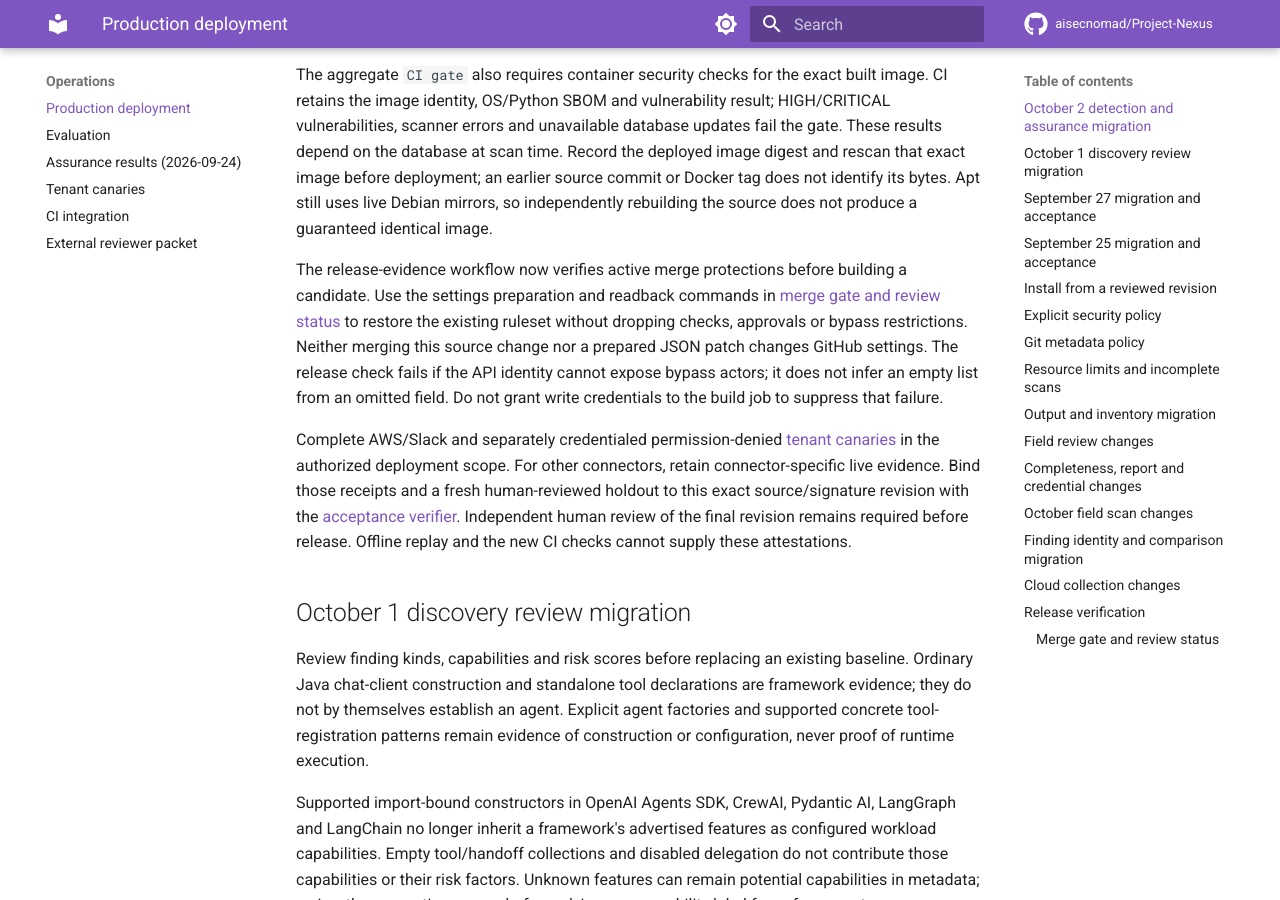
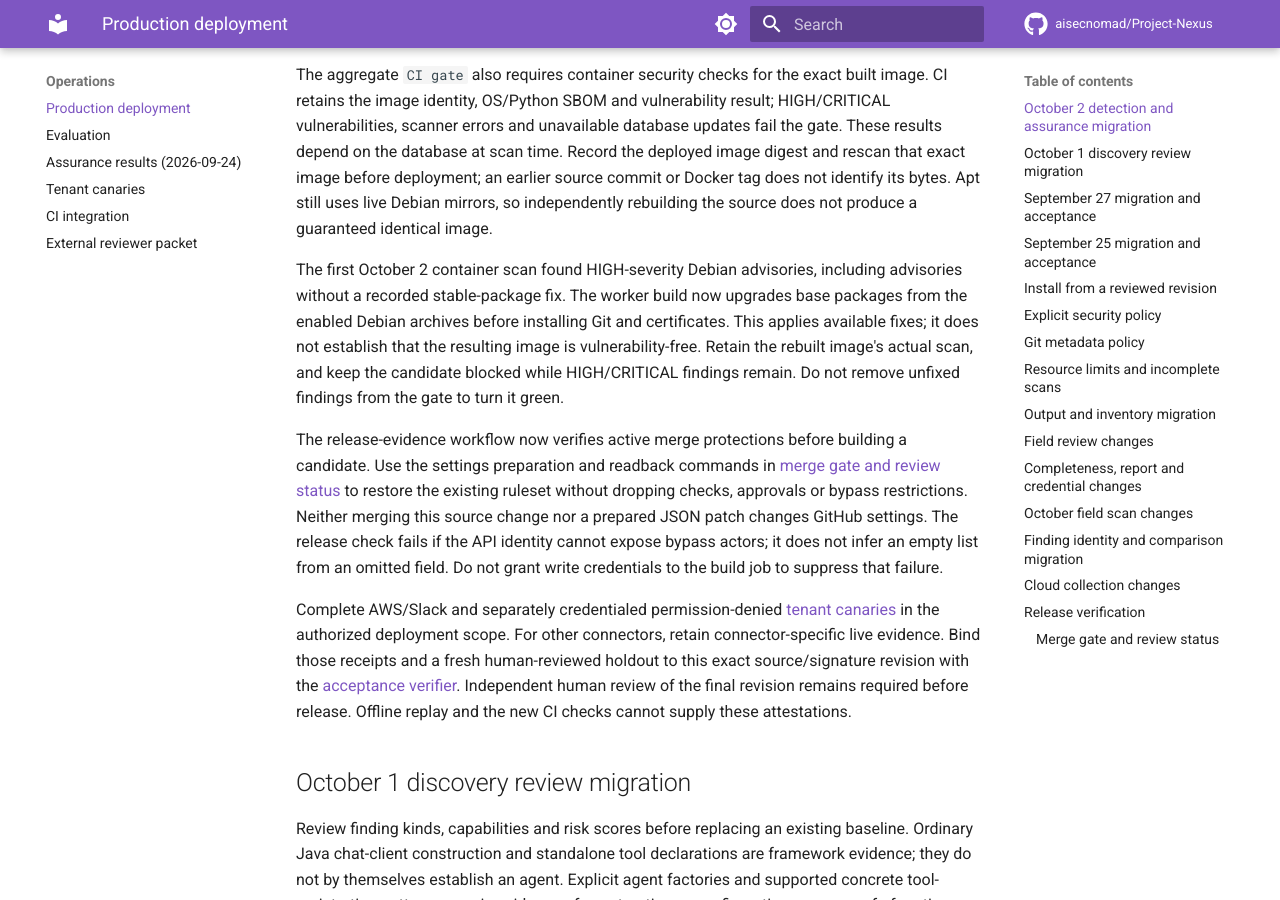
Before and after one commit to aisecnomad/Project-Nexus, an MkDocs documentation site: the page built from docs/production.md, in a window 1280 px wide and 900 px high, scrolled down 909 px. Built offline with MkDocs 1.6.1 and Material for MkDocs 9.7.7, drawn with Linux system fonts in a browser that asks for light colours; comment, search, counter and statistics services are not loaded.

Commit message:
Install available Debian security updates in the worker build
Apply published base-package fixes before installing worker dependencies. Preserve the vulnerability gate and document that unresolved vendor advisories remain blocking.

Signed-off-by: AISecNomad <aisecnomad@gmail.com>

```diff
--- a/docs/production.md
+++ b/docs/production.md
@@ -42,6 +42,14 @@ Record the deployed image digest and rescan that exact image before deployment;
 an earlier source commit or Docker tag does not identify its bytes. Apt still
 uses live Debian mirrors, so independently rebuilding the source does not
 produce a guaranteed identical image.
+
+The first October 2 container scan found HIGH-severity Debian advisories,
+including advisories without a recorded stable-package fix. The worker build
+now upgrades base packages from the enabled Debian archives before installing
+Git and certificates. This applies available fixes; it does not establish that
+the resulting image is vulnerability-free. Retain the rebuilt image's actual
+scan, and keep the candidate blocked while HIGH/CRITICAL findings remain.
+Do not remove unfixed findings from the gate to turn it green.
 
 The release-evidence workflow now verifies active merge protections before
 building a candidate. Use the settings preparation and readback commands in
```
Also changed, not shown: CHANGELOG.md (+3 -0 lines), 2 other files.
